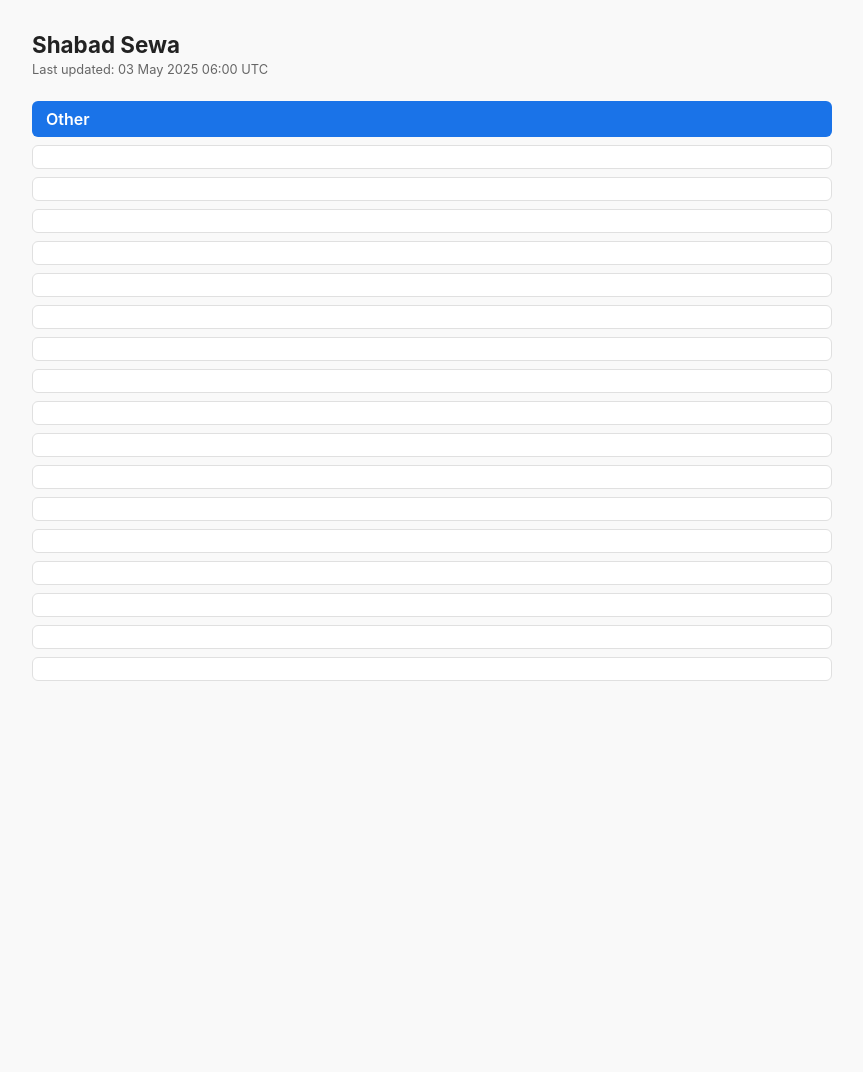
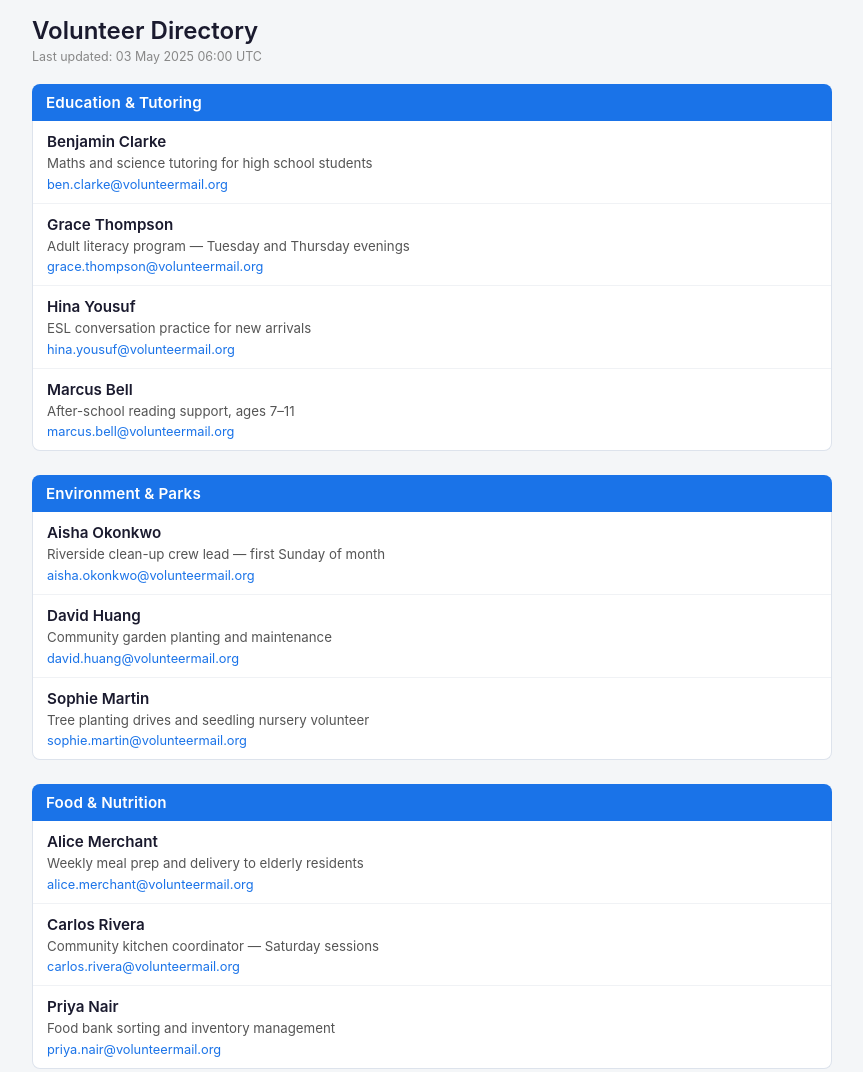
Before and after one commit to welfareapps/welfareapps.github.io, a plain HTML site: page index.html in a window 1280 px wide. Shown: the top 1072 px of the page, without its empty margins (208-1071 px from the left). Before the commit the page ends 800 px from the top, so only its background shows below. Drawn offline with Linux system fonts and the light colour scheme.

Commit message:
Update index.html

```diff
--- a/index.html
+++ b/index.html
@@ -3,64 +3,215 @@
 <head>
   <meta charset="UTF-8">
   <meta name="viewport" content="width=device-width, initial-scale=1.0">
-  <title>Shabad Sewa</title>
+  <title>Volunteer Directory</title>
   <style>
-    body { font-family: -apple-system, BlinkMacSystemFont, 'Segoe UI', sans-serif;
-           max-width: 800px; margin: 0 auto; padding: 16px; background: #f9f9f9; color: #222; }
-    h1   { font-size: 1.4rem; margin-bottom: 4px; }
-    .updated { font-size: 0.8rem; color: #666; margin-bottom: 24px; }
-    .group-header { background: #1a73e8; color: #fff; padding: 8px 14px;
-                    border-radius: 6px; font-weight: 600; margin-top: 24px; }
-    .item  { background: #fff; border: 1px solid #e0e0e0; border-radius: 6px;
-             padding: 10px 14px; margin-top: 8px; }
-    .col-a { font-weight: 500; font-size: 1rem; }
-    .col-b { font-size: 0.85rem; color: #555; margin-top: 2px; }
-    .col-c { font-size: 0.85rem; color: #555; }
-    #loading { color: #888; padding: 32px; text-align: center; }
+    * { box-sizing: border-box; margin: 0; padding: 0; }
+
+    body {
+      font-family: -apple-system, BlinkMacSystemFont, 'Segoe UI', Roboto, sans-serif;
+      background: #f4f6f8;
+      color: #222;
+      padding: 16px;
+    }
+
+    .page-header {
+      max-width: 800px;
+      margin: 0 auto 20px auto;
+    }
+
+    h1 {
+      font-size: 1.5rem;
+      font-weight: 600;
+      color: #1a1a2e;
+    }
+
+    .updated {
+      font-size: 0.78rem;
+      color: #888;
+      margin-top: 4px;
+    }
+
+    .container {
+      max-width: 800px;
+      margin: 0 auto;
+    }
+
+    .group-block {
+      margin-bottom: 24px;
+    }
+
+    .group-header {
+      background: #1a73e8;
+      color: #fff;
+      padding: 9px 14px;
+      border-radius: 8px 8px 0 0;
+      font-size: 0.95rem;
+      font-weight: 600;
+      letter-spacing: 0.01em;
+    }
+
+    .group-body {
+      border: 1px solid #dde3ec;
+      border-top: none;
+      border-radius: 0 0 8px 8px;
+      overflow: hidden;
+      background: #fff;
+    }
+
+    .item {
+      padding: 11px 14px;
+      border-bottom: 1px solid #f0f2f5;
+    }
+
+    .item:last-child {
+      border-bottom: none;
+    }
+
+    .item-name {
+      font-size: 0.95rem;
+      font-weight: 600;
+      color: #1a1a2e;
+    }
+
+    .item-description {
+      font-size: 0.83rem;
+      color: #555;
+      margin-top: 3px;
+      line-height: 1.4;
+    }
+
+    .item-contact {
+      font-size: 0.80rem;
+      color: #1a73e8;
+      margin-top: 4px;
+      word-break: break-all;
+    }
+
+    .item-contact a {
+      color: #1a73e8;
+      text-decoration: none;
+    }
+
+    .item-contact a:hover {
+      text-decoration: underline;
+    }
+
+    #loading {
+      text-align: center;
+      color: #888;
+      padding: 48px 16px;
+      font-size: 0.9rem;
+    }
+
+    #error {
+      text-align: center;
+      color: #c0392b;
+      padding: 48px 16px;
+      font-size: 0.9rem;
+      display: none;
+    }
+
+    /* Mobile adjustments */
+    @media (max-width: 480px) {
+      body { padding: 12px; }
+      h1   { font-size: 1.25rem; }
+      .group-header { font-size: 0.9rem; padding: 8px 12px; }
+      .item { padding: 10px 12px; }
+      .item-name { font-size: 0.9rem; }
+    }
   </style>
 </head>
 <body>
-  <h1>Shabad Sewa</h1>
-  <div class="updated" id="updated"></div>
-  <div id="loading">Loading data...</div>
-  <div id="content"></div>
+
+  <div class="page-header">
+    <h1>Volunteer Directory</h1>
+    <div class="updated" id="updated"></div>
+  </div>
+
+  <div class="container">
+    <div id="loading">Loading directory...</div>
+    <div id="error">Unable to load data. Please try again later.</div>
+    <div id="content"></div>
+  </div>
+
   <script>
-    // ── CONFIGURE THESE to match your column names ──
-    const GROUP_BY   = "Granth";     // column used for grouping
-    const SORT_BY    = "ShabadNumber";         // column used for sorting within group
-    const DISPLAY_A  = "ShabadNumber";         // primary label on each card
-    const DISPLAY_B  = "Shabad";  // second line on each card
-    const DISPLAY_C  = "DaysLeft";      // third line on each card
-    // ──────────────────────────────────────────────────────────
+    // ── Column name constants — must match keys in data.json exactly ──
+    const GROUP_BY  = "Category";     // column used to create group headings
+    const SORT_BY   = "Name";         // column used to sort within each group
+    const COL_NAME  = "Name";         // primary bold label on each card
+    const COL_DESC  = "Description";  // second line — descriptive text
+    const COL_CONT  = "Contact";      // third line — shown as a mailto link
+    // ─────────────────────────────────────────────────────────────────
 
     fetch('data.json')
-      .then(r => r.json())
-      .then(json => {
+      .then(function(response) {
+        if (!response.ok) throw new Error('Network response was not ok');
+        return response.json();
+      })
+      .then(function(json) {
         document.getElementById('loading').remove();
+
+        // Show last updated timestamp if present
         if (json.updated) {
-          document.getElementById('updated').textContent = 'Last updated: ' + json.updated;
+          document.getElementById('updated').textContent =
+            'Last updated: ' + json.updated;
         }
+
         const records = json.records || json;
+
+        if (!records || records.length === 0) {
+          document.getElementById('content').innerHTML =
+            '<p style="color:#888;text-align:center;padding:32px">No records found.</p>';
+          return;
+        }
+
+        // Group records by GROUP_BY column
         const groups = {};
-        records.forEach(r => {
-          const g = r[GROUP_BY] || 'Other';
-          if (!groups[g]) groups[g] = [];
-          groups[g].push(r);
+        records.forEach(function(r) {
+          const groupKey = r[GROUP_BY] || 'Uncategorised';
+          if (!groups[groupKey]) groups[groupKey] = [];
+          groups[groupKey].push(r);
         });
-        Object.keys(groups).sort().forEach(g => {
-          const items = groups[g].sort((a,b) => (a[SORT_BY]||'').localeCompare(b[SORT_BY]||''));
-          const html = `<div class="group-header">${g}</div>` +
-            items.map(r => `<div class="item">
-              <div class="col-a">${r[DISPLAY_A] || ''}</div>
-              <div class="col-b">${r[DISPLAY_B] || ''}</div>
-              <div class="col-c">${r[DISPLAY_C] || ''}</div>
-            </div>`).join('');
-          document.getElementById('content').insertAdjacentHTML('beforeend', html);
+
+        // Sort group names A→Z, then sort records within each group by SORT_BY
+        const sortedGroupNames = Object.keys(groups).sort();
+
+        sortedGroupNames.forEach(function(groupName) {
+          const items = groups[groupName].sort(function(a, b) {
+            return (a[SORT_BY] || '').localeCompare(b[SORT_BY] || '');
+          });
+
+          // Build group block HTML
+          const itemsHTML = items.map(function(r) {
+            const contact = r[COL_CONT] || '';
+            const contactHTML = contact
+              ? '<div class="item-contact"><a href="mailto:' +
+                contact + '">' + contact + '</a></div>'
+              : '';
+
+            return '<div class="item">' +
+              '<div class="item-name">'        + (r[COL_NAME] || '') + '</div>' +
+              '<div class="item-description">' + (r[COL_DESC] || '') + '</div>' +
+              contactHTML +
+              '</div>';
+          }).join('');
+
+          const groupHTML =
+            '<div class="group-block">' +
+              '<div class="group-header">' + groupName + '</div>' +
+              '<div class="group-body">' + itemsHTML + '</div>' +
+            '</div>';
+
+          document.getElementById('content')
+            .insertAdjacentHTML('beforeend', groupHTML);
         });
       })
-      .catch(() => {
-        document.getElementById('loading').textContent = 'Data not yet available.';
+      .catch(function(err) {
+        document.getElementById('loading').style.display = 'none';
+        document.getElementById('error').style.display   = 'block';
+        console.error('Failed to load data.json:', err);
       });
   </script>
+
 </body>
 </html>
```
